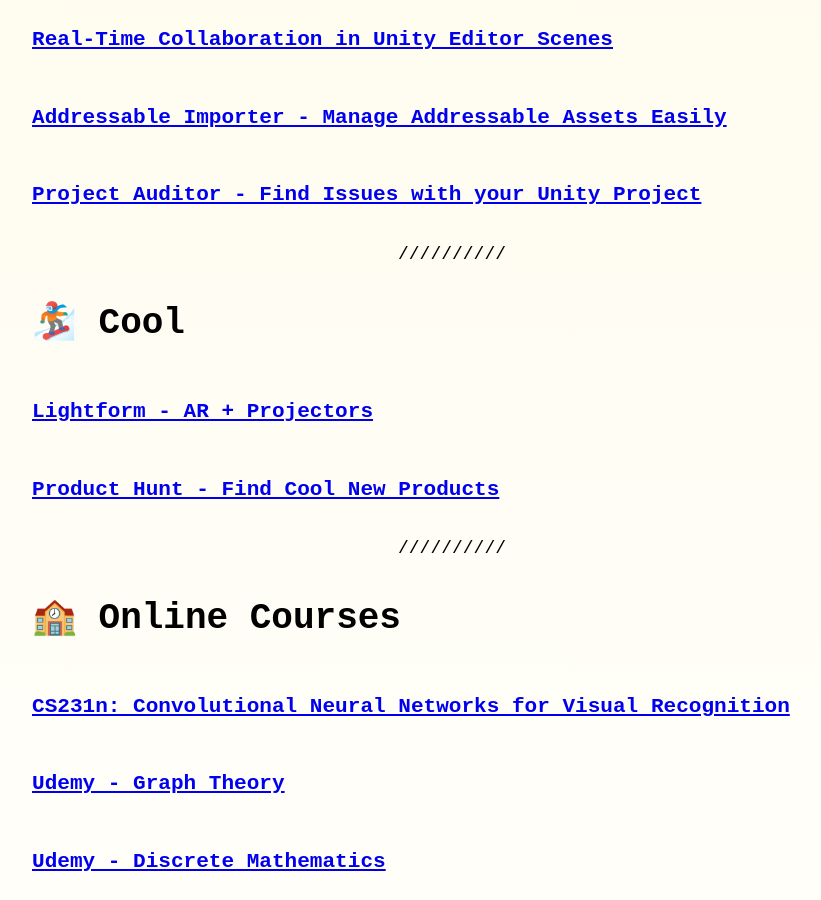
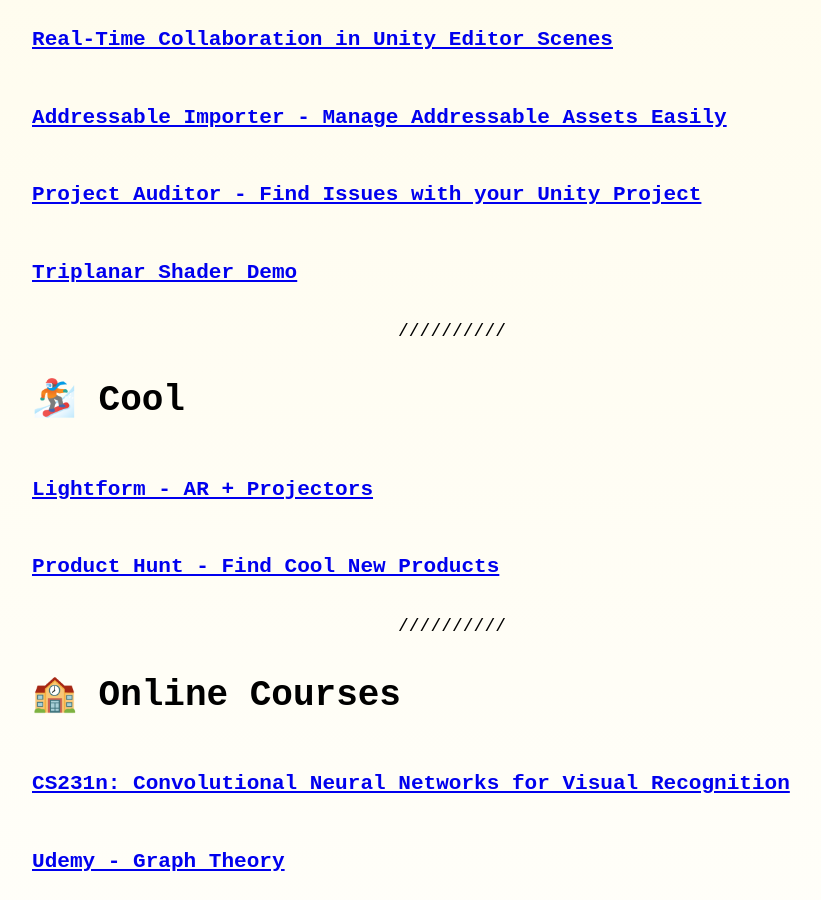
Before and after one commit to tatelax/tatelax.github.io, a Jekyll site: the page built from pages/links.md, in a window 1280 px wide and 900 px high, scrolled down 4241 px. Shown: the whole window, without its empty margins (188-1009 px from the left). Built offline with Jekyll 4.4.1, drawn with Linux system fonts in a browser that asks for light colours.

Commit message:
Update links.md

```diff
--- a/pages/links.md
+++ b/pages/links.md
@@ -112,6 +112,8 @@
 
 ### [Project Auditor - Find Issues with your Unity Project](https://github.com/Unity-Technologies/ProjectAuditor)
 
+### [Triplanar Shader Demo](https://gfycat.com/mammothwealthyguanaco)
+
 ---
 
 # 🏂 Cool
```
